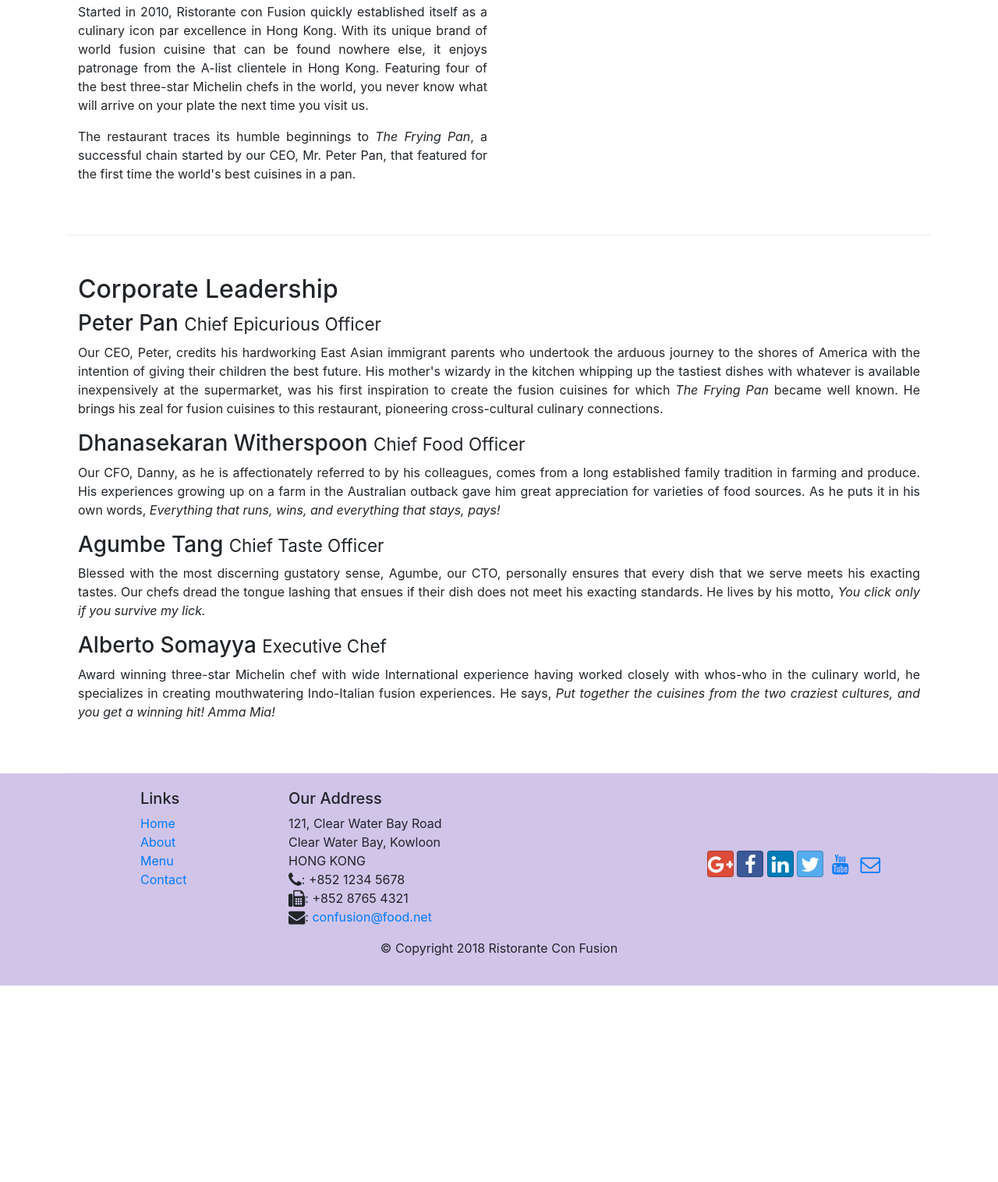
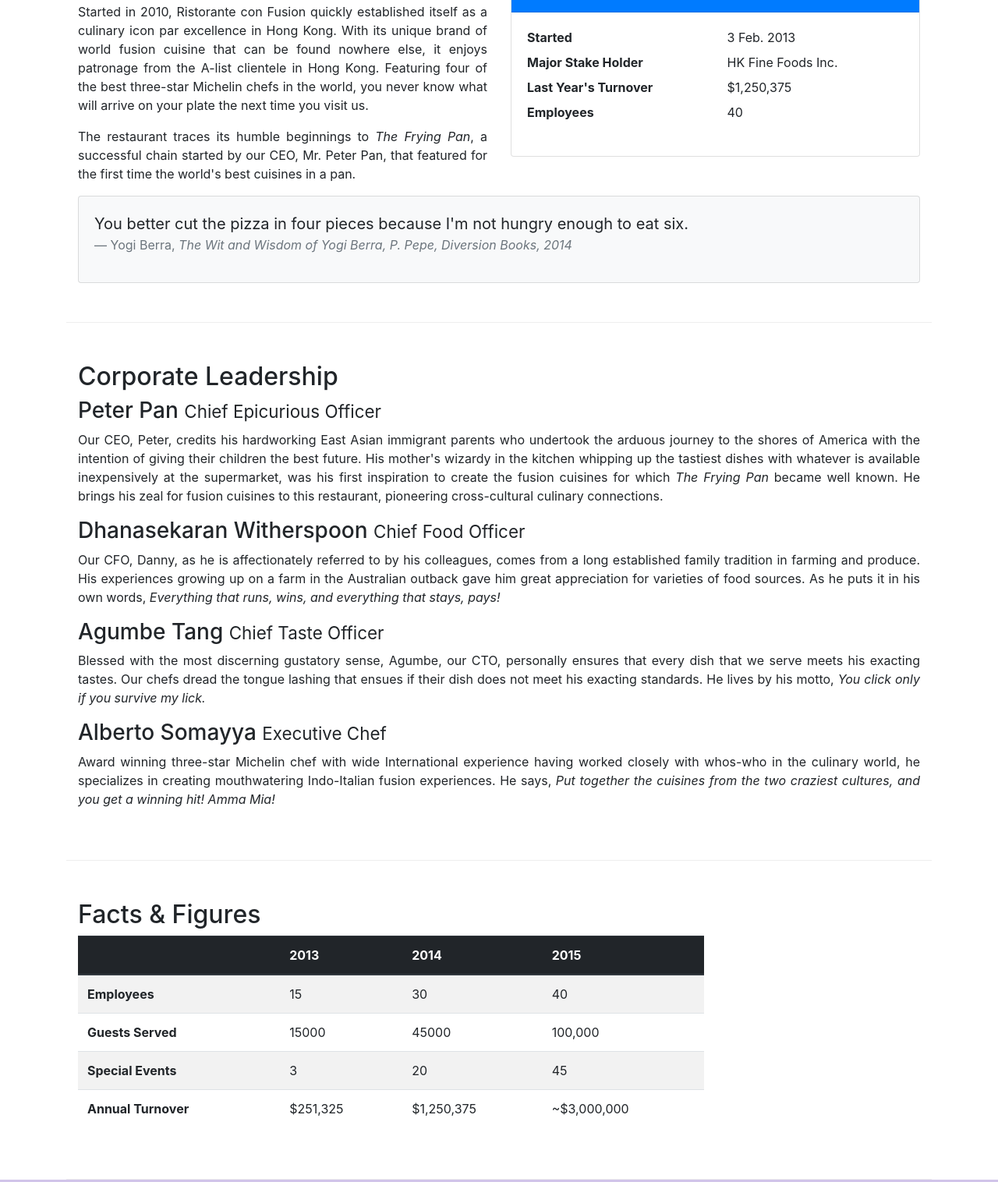
Before and after one commit to Saichaitanya-K/Coursera_bootstrap, a website: page aboutus.html in a window 1280 px wide. Shown: the part 558-2074 px from the top of the page at 78% size. Before the commit the page ends 1822 px from the top, so only its background shows below. Drawn offline with nearby package versions, Linux system fonts and the light colour scheme.

Commit message:
cards and tables

```diff
--- a/aboutus.html
+++ b/aboutus.html
@@ -64,7 +64,35 @@
                 <p>Started in 2010, Ristorante con Fusion quickly established itself as a culinary icon par excellence in Hong Kong. With its unique brand of world fusion cuisine that can be found nowhere else, it enjoys patronage from the A-list clientele in Hong Kong.  Featuring four of the best three-star Michelin chefs in the world, you never know what will arrive on your plate the next time you visit us.</p>
                 <p>The restaurant traces its humble beginnings to <em>The Frying Pan</em>, a successful chain started by our CEO, Mr. Peter Pan, that featured for the first time the world's best cuisines in a pan.</p>
             </div>
-            <div>
+            <div class="col-sm">
+                <div class="card">
+                    <h3 class="card-header bg-primary text-white">Facts At a Glance</h3>
+                    <div class="card-body">
+                        <dl class="row">
+                            <dt class="col-6">Started</dt>
+                            <dd class="col-6">3 Feb. 2013</dd>
+                            <dt class="col-6">Major Stake Holder</dt>
+                            <dd class="col-6">HK Fine Foods Inc.</dd>
+                            <dt class="col-6">Last Year's Turnover</dt>
+                            <dd class="col-6">$1,250,375</dd>
+                            <dt class="col-6">Employees</dt>
+                            <dd class="col-6">40</dd>
+                        </dl>
+                    </div>
+                </div>
+            </div>
+            <div class="col-12">
+                <div class="card card-body bg-light">
+                    <blockquote class="blockquote">
+                        <p class="mb-0">You better cut the pizza in four pieces
+                            because I'm not hungry enough to eat six.
+                        </p>
+                        <footer class="blockquote-footer">Yogi Berra,
+                            <cite title="Source Title">The Wit and
+                                Wisdom of Yogi Berra, P. Pepe, Diversion Books, 2014</cite>
+                        </footer>
+                    </blockquote>
+                </div>
             </div>
         </div>
 
@@ -82,7 +110,50 @@
                 <p class="d-none d-sm-block">Award winning three-star Michelin chef with wide International experience having worked closely with whos-who in the culinary world, he specializes in creating mouthwatering Indo-Italian fusion experiences. He says, <em>Put together the cuisines from the two craziest cultures, and you get a winning hit! Amma Mia!</em></p>
             </div>
        </div>
-
+       <div class="row row-content">
+           <div class="col-12 col-sm-9">
+               <h2>Facts &amp; Figures</h2>
+               <div class="table-responsive">
+                   <table class="table table-striped">
+                       <thead class="thead-dark">
+                           <tr>
+                               <th>&nbsp;</th>
+                               <th>2013</th>
+                               <th>2014</th>
+                               <th>2015</th>
+                           </tr>
+                       </thead>
+                       <tbody>
+                           <tr>
+                               <th>Employees</th>
+                               <td>15</td>
+                               <td>30</td>
+                               <td>40</td>
+                           </tr>
+                           <tr>
+                               <th>Guests Served</th>
+                               <td>15000</td>
+                               <td>45000</td>
+                               <td>100,000</td>
+                           </tr>
+                           <tr>
+                            <th>Special Events</th>
+                            <td>3</td>
+                            <td>20</td>
+                            <td>45</td>
+                        </tr>
+                        <tr>
+                            <th>Annual Turnover</th>
+                            <td>$251,325</td>
+                            <td>$1,250,375</td>
+                            <td>~$3,000,000</td>
+                        </tr>
+                       </tbody>
+                   </table>
+               </div>
+           </div>
+           <div class="col-12 col-sm-3"></div>
+       </div>
     </div>
 
     <footer class="footer">
```
